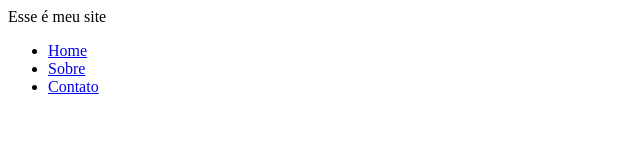
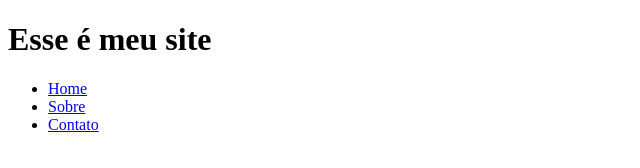
Before and after one commit to AntonioAraujo17/Treino_Integracao_Jenkins, a plain HTML site: page index.html in a window 1280 px wide. Shown: the whole page, without its empty margins (0-640 px from the left). Drawn offline with Linux system fonts and the light colour scheme.

Commit message:
Correção titulo h1

```diff
--- a/index.html
+++ b/index.html
@@ -5,7 +5,8 @@
 <title> Meu Site </title>
 </head>
 <body>
-Esse é meu site
+
+<H1>Esse é meu site</H1>
 
 <ul>
     <li><a href="index.html">Home</a></li>
```
